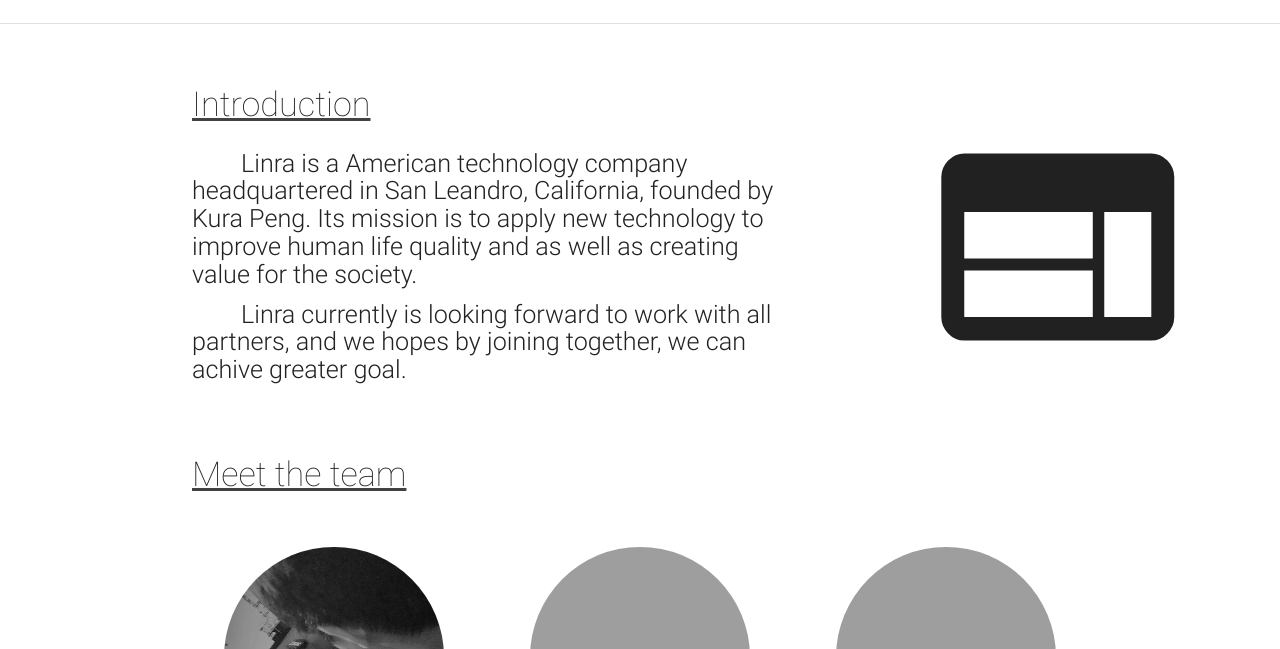
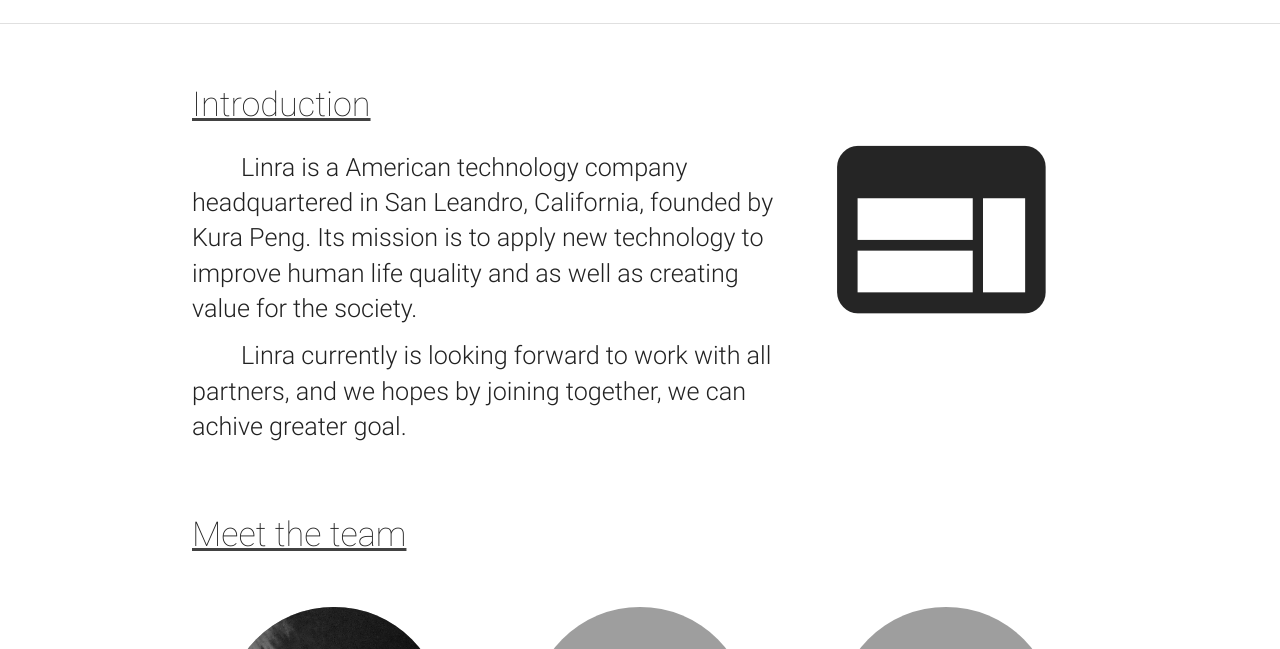
Before and after one commit to sayakura/linracompanywebsite, a plain HTML site: page index.html in a window 1280 px wide. Shown: the part 451-1100 px from the top of the page. Drawn offline with nearby package versions, Linux system fonts and the light colour scheme.

Commit message:
fixed bug

```diff
--- a/css/main.css
+++ b/css/main.css
@@ -22,6 +22,6 @@ u{
 }
 #iconworld{
     font-size:280px;
-    padding-left: 40%;
     margin-top: -30px;
+
 }
--- a/index.html
+++ b/index.html
@@ -44,11 +44,11 @@
       <h4><u>Introduction</u></h4>
       <div class="row">
         <div class="col s12 m8">
-          <h5 class="flow-text"> &nbsp;  &nbsp;  &nbsp;  &nbsp; Linra is a American technology company headquartered in San Leandro, California, founded by Kura Peng. Its mission is to apply new technology to improve human life quality and as well as creating value for the society.</h5>
-            <h5 class="flow-text"> &nbsp;  &nbsp;  &nbsp;  &nbsp;   Linra currently is looking forward to work with all partners, and we hopes by joining together, we can achive greater goal.</h5>
+          <h5 class="flow-text" style=" line-height: 140%;"> &nbsp;  &nbsp;  &nbsp;  &nbsp; Linra is a American technology company headquartered in San Leandro, California, founded by Kura Peng. Its mission is to apply new technology to improve human life quality and as well as creating value for the society.</h5>
+            <h5 class="flow-text" style=" line-height: 140%;"> &nbsp;  &nbsp;  &nbsp;  &nbsp;   Linra currently is looking forward to work with all partners, and we hopes by joining together, we can achive greater goal.</h5>
         </div>
-         <div class="col s12 m4 ">
-          <i class="material-icons" id="iconworld">web</i>
+         <div class="col s12 m4 " align="center">
+              <img src="img/web.png">
         </div>
       </div>
     </div>
```
Also changed, not shown: img/web.png (added).
